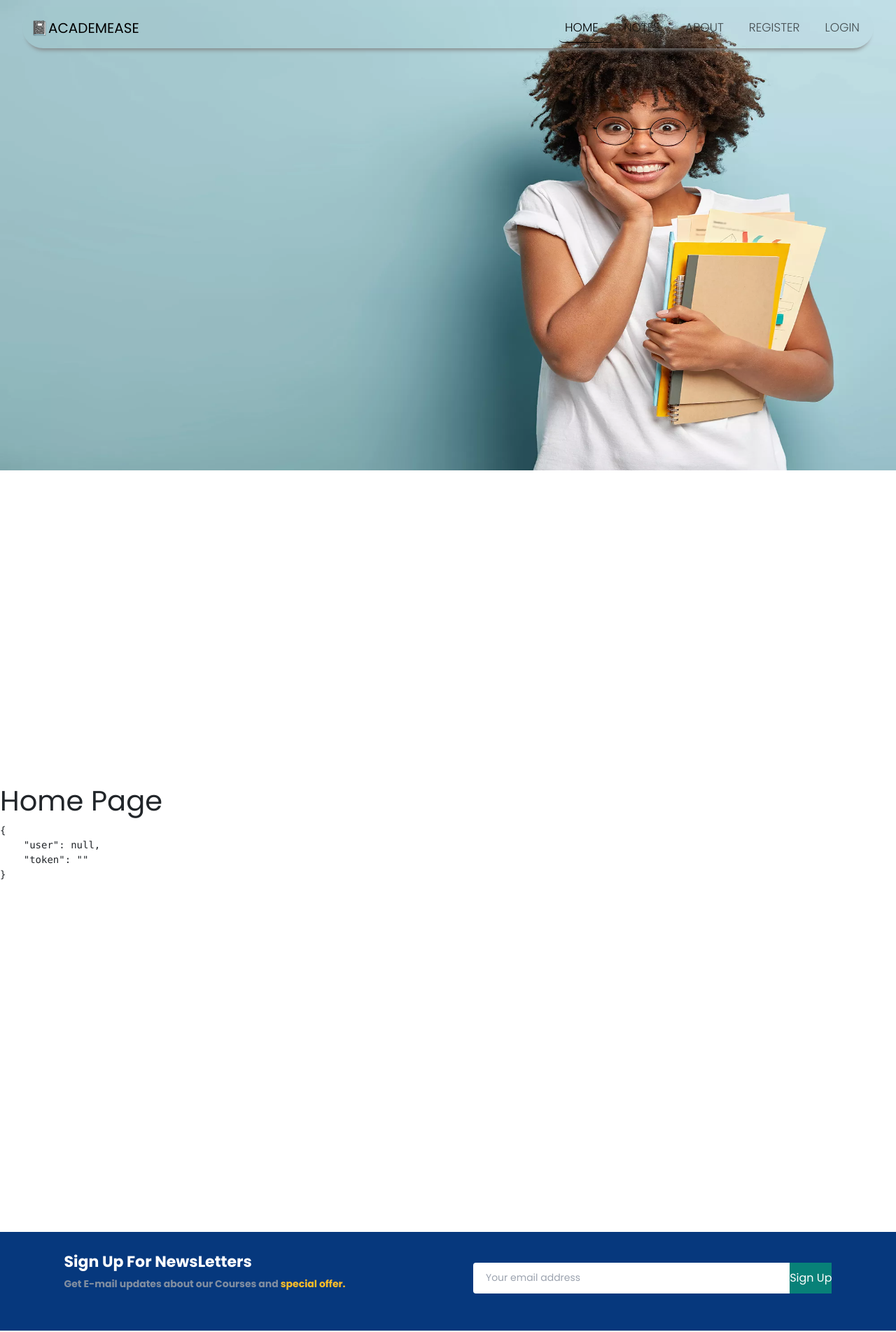
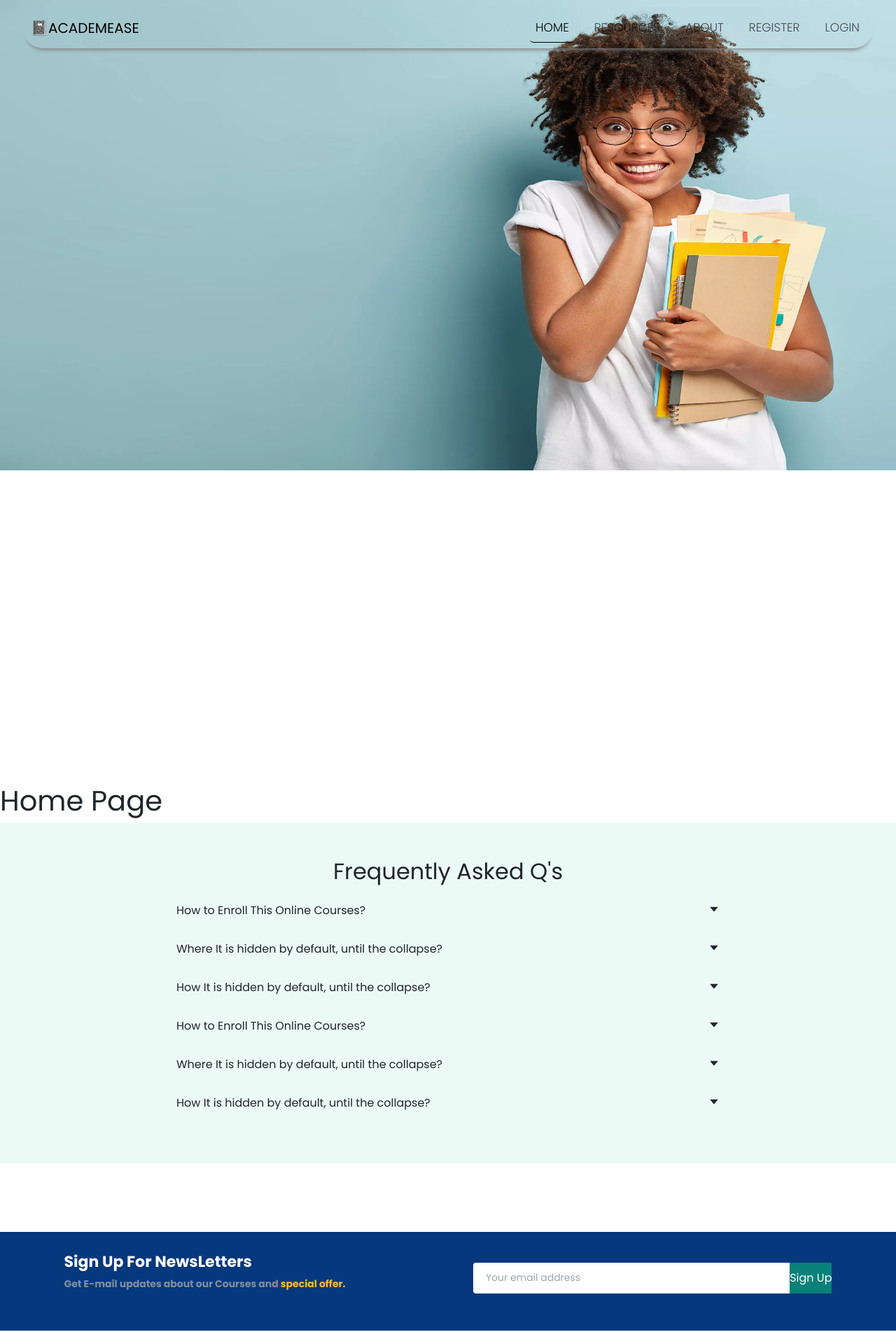
Before and after one commit to Amansrivastava1312/Academease, a React (Vite) app in the folder front-end/: page / in a window 1280 px wide. Shown: the top 1903 px of the page at 70% size. Built offline with nearby package versions, Linux system fonts and the light colour scheme.

Commit message:
Home section

```diff
--- a/front-end/src/component/Auth/Login.css
+++ b/front-end/src/component/Auth/Login.css
@@ -17,7 +17,7 @@
   width: 420px;
   background: transparent;
   border: 2px solid rgba(255, 255, 255, 0.2);
-  backdrop-filter: blur(1000px);
+  backdrop-filter: blur(100px);
   color: #fff;
   border-radius: 12px;
   padding: 30px 40px;
--- a/front-end/src/component/Layout/Header.jsx
+++ b/front-end/src/component/Layout/Header.jsx
@@ -62,8 +62,8 @@ const Header = () => {
                 </NavLink>
               </li>
               <li className="nav-item">
-                <NavLink to={"/notes"} className="nav-link ">
-                  Notes
+                <NavLink to={"/resourse"} className="nav-link ">
+                  Resources
                 </NavLink>
               </li>
               <li className="nav-item">
--- a/front-end/src/component/faq/Faq.jsx
+++ b/front-end/src/component/faq/Faq.jsx
@@ -13,8 +13,20 @@ const Faq = () => {
     setClick(index);
   };
   return (
-    <section className="faq">
-      <div className="container">
+    <section
+      className="faq"
+      style={{
+        display: "flex",
+        flexDirection: "column",
+        justifyContent: "center",
+        alignItems: "center",
+        gap: "10px",
+        backgroundColor: "#ebfaf5",
+        padding: "50px",
+      }}
+    >
+      <h2>Frequently Asked Q's</h2>
+      <div className="container" style={{ backgroundColor: "#ebfaf5" }}>
         {faq.map((val, index) => (
           <div className="box">
             <button
--- a/front-end/src/component/home/Home.jsx
+++ b/front-end/src/component/home/Home.jsx
@@ -1,12 +1,14 @@
 import React from "react";
 import Layout from "../Layout/Layout";
 import { useAuth } from "../context/Auth";
+import Faq from "./../faq/Faq";
 const Home = () => {
   const [auth, setAuth] = useAuth();
   return (
     <Layout>
       <h1>Home Page</h1>
-      <pre>{ JSON.stringify(auth,null,4)}</pre>
+      <Faq />
+      {/* <pre>{ JSON.stringify(auth,null,4)}</pre> */}
     </Layout>
   );
 };
```
Also changed, not shown: 2 other files (tests, documents, lock files or other folders).
